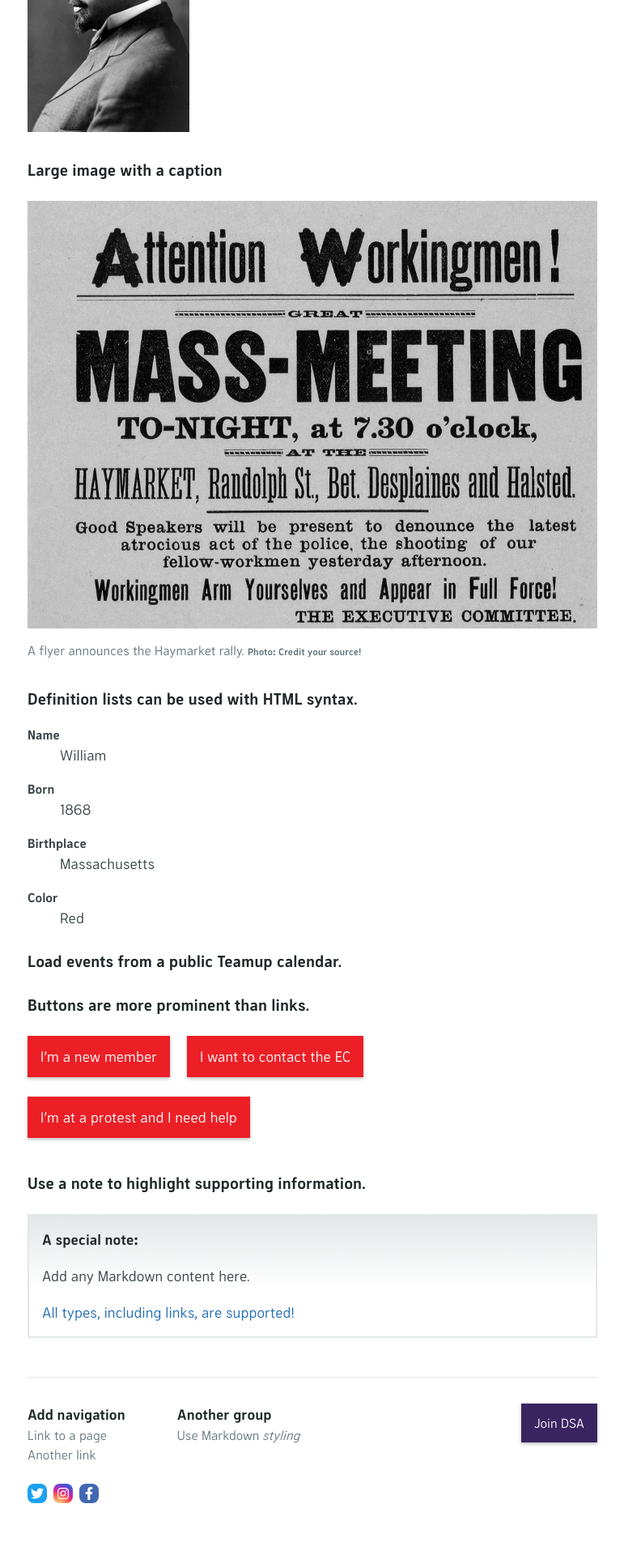
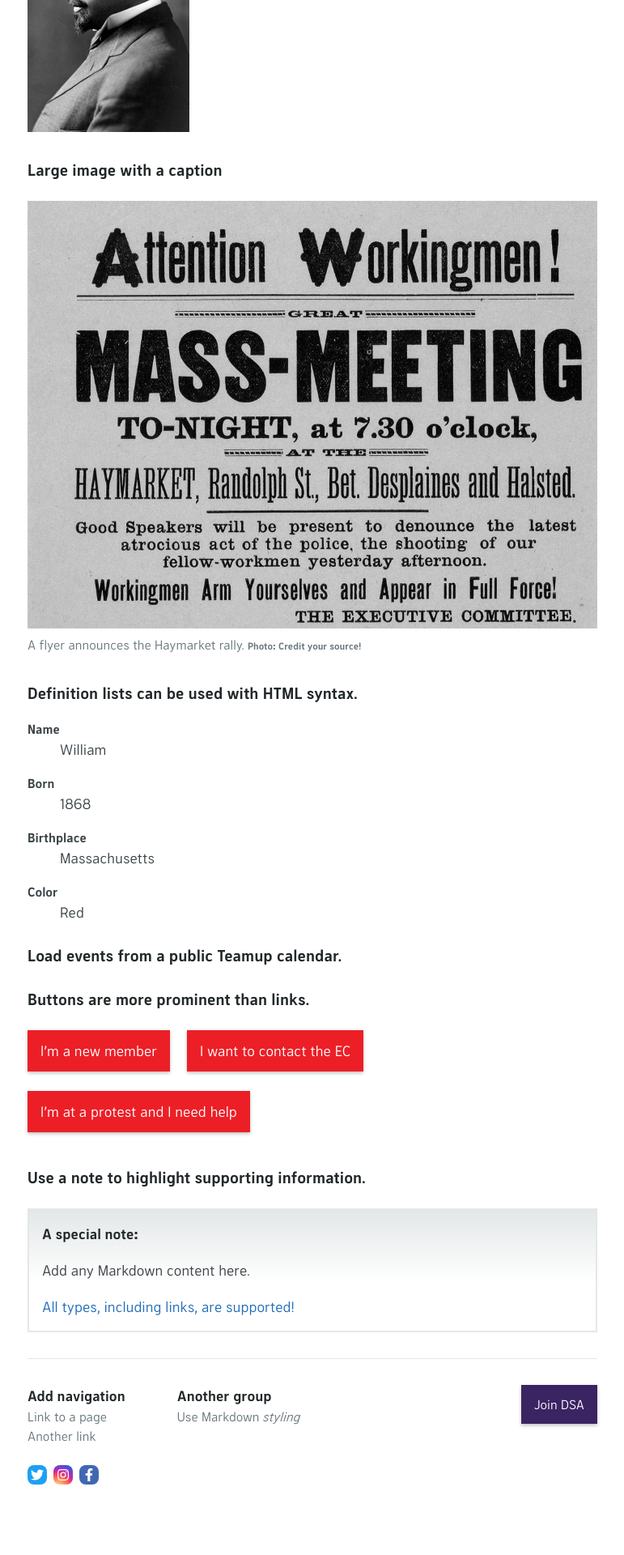
Before and after one commit to ChicagoDSA/haymarket, a Jekyll site: the page built from _homepage/en/index.md, in a window 1280 px wide. Shown: the part 3224-5144 px from the top of the page at 81% size, without its empty margins (254-1025 px from the left). Built offline with Jekyll 4.4.1, drawn with Linux system fonts in a browser that asks for light colours; nearby versions of some CDN libraries; some web fonts are replaced; our own code applies the rules of GitHub Pages for plain Markdown files; library files that are not in the unit come from our copies; the repository's description, which GitHub fills in, is left out; after the commit the page ends 5121 px from its top, so only the background shows below that.

Commit message:
rearranged footer, first and last elements in content don't have extra spacing

```diff
--- a/_includes/footer-container.html
+++ b/_includes/footer-container.html
@@ -1,4 +1,6 @@
 <footer id="site-footer">
-	{% include footer-nav.html %}
-	<div style="clear: both;"></div>
+	<div id="footer-columns">
+		{% include footer-nav.html %}
+		<div style="clear: both;"></div>
+	</div>
 </footer>
--- a/_layouts/default.html
+++ b/_layouts/default.html
@@ -15,8 +15,9 @@
 
 			{{ content }}
 
-			{% include footer-container.html %}
+		</main>
 
-		</main>
+		{% include footer-container.html %}
+
 	</body>
 </html>
--- a/_sass/jekyll-theme-haymarket.scss
+++ b/_sass/jekyll-theme-haymarket.scss
@@ -223,7 +223,8 @@
 #banner-content,
 #project-area,
 .headline-image-container,
-.main-content {
+.main-content,
+#site-footer {
 	margin: 0 auto;
 
 	@include large {
@@ -242,7 +243,8 @@
 
 #banner-content,
 #project-area,
-.main-content {
+.main-content,
+#site-footer {
 	@include small {
 		padding: 0 1rem;
 	}
@@ -403,13 +405,13 @@
 }
 
 .full-width-image-container {
+	display: inline-block;
 	margin: 0;
 
 	.full-width-image {
-		display: inline-block;
+		display: block;
 		width: 100%;
-		margin-top: .5rem;
-		margin-bottom: .5rem;
+		margin: .5rem 0;
 	}
 }
 
@@ -436,6 +438,10 @@
 
 	> :first-child {
 		margin-top: 0rem;
+	}
+
+	> :last-child {
+		margin-bottom: 0rem;
 	}
 
 	p {
@@ -685,11 +691,11 @@
 	}
 }
 
-#site-footer {
+#footer-columns {
 	display: table;
 	width: 100%;
-	margin: 2rem 0;
 	padding-top: 2rem;
+	padding-bottom: 4rem;
 	font-size: 1rem;
 	border-top: solid 1px $border-color;
 
@@ -702,6 +708,7 @@
 			padding-right: 4rem;
 
 			ul {
+				margin-top: 0;
 				padding: 0;
 			}
 
```
